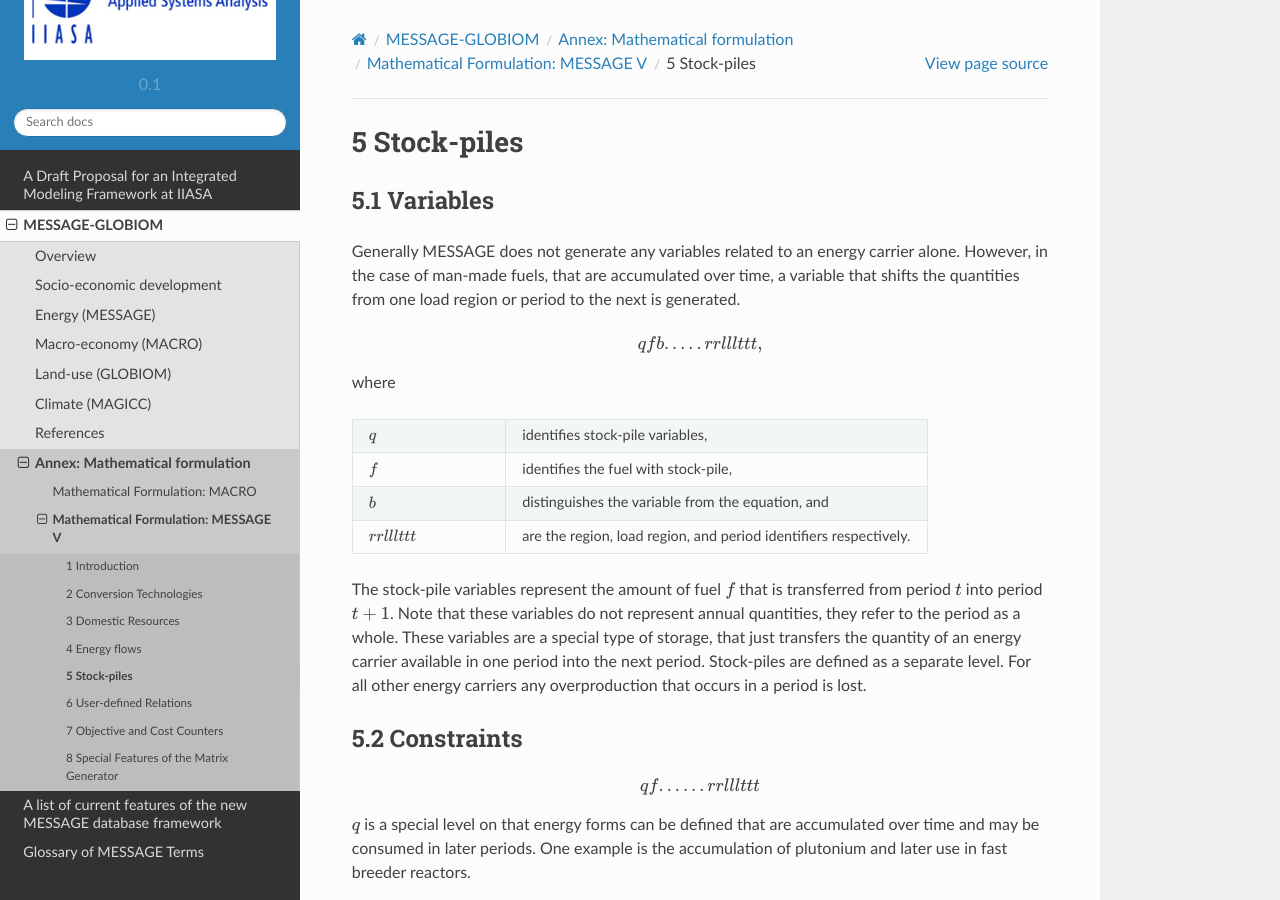
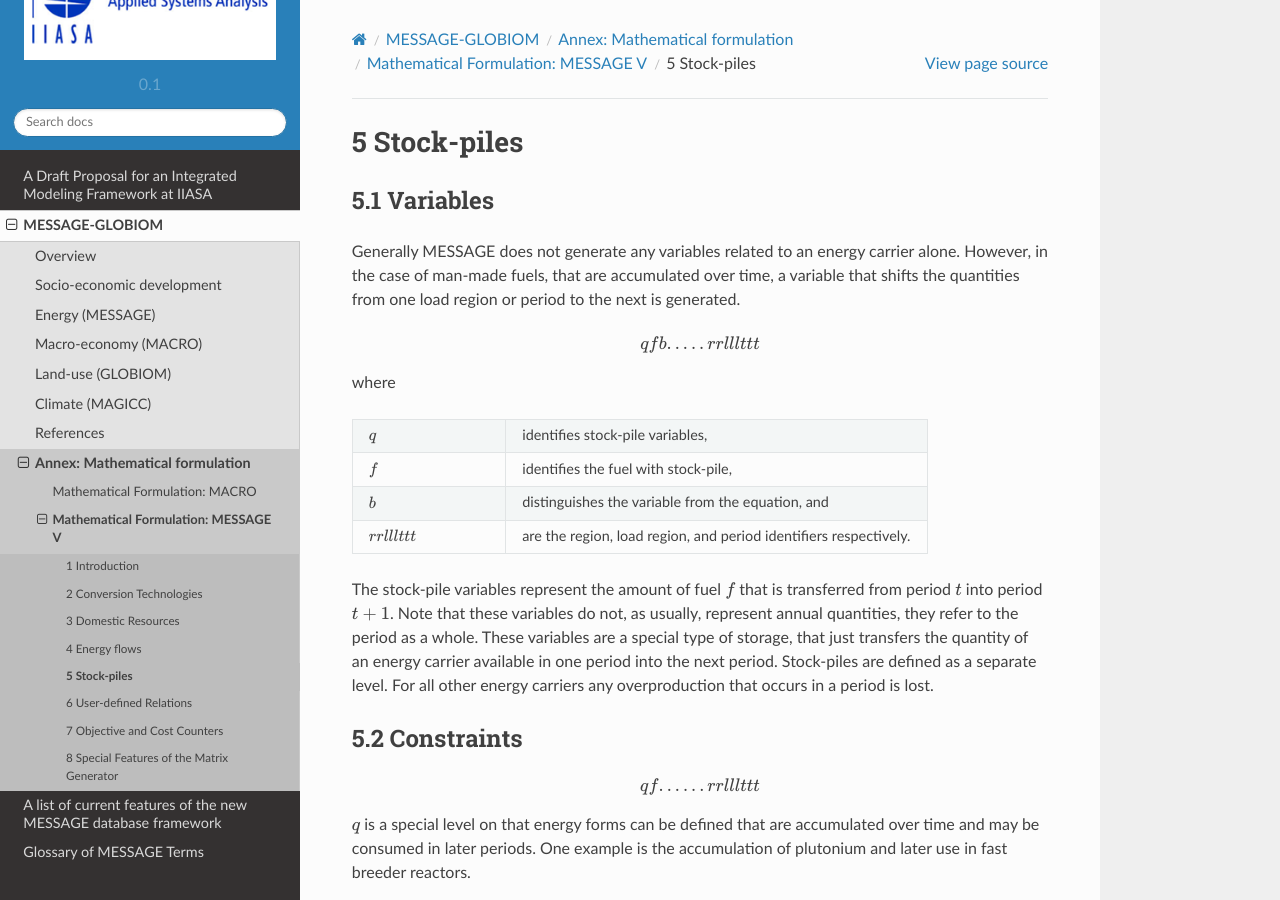
Before and after one commit to iiasa/message_doc, a Sphinx documentation site: the page built from source/message_globiom/annex/message/5_stock-piles.rst, in a window 1280 px wide and 900 px high. Built offline with Sphinx 7.4.7 and the Read the Docs theme 2.0.0, drawn with Linux system fonts in a browser that asks for light colours; pages that are not in the unit, such as notebooks, are missing from menus.

Commit message:
Update 5_stock-piles.rst

```diff
--- a/source/message_globiom/annex/message/5_stock-piles.rst
+++ b/source/message_globiom/annex/message/5_stock-piles.rst
@@ -9,7 +9,7 @@
 Generally MESSAGE does not generate any variables related to an energy carrier alone. However, in the case of man-made fuels, that are accumulated over time, a variable that shifts the quantities from one load region or period to the next is generated.
 
 .. math::
-   qfb.....rrlllttt,
+   qfb.....rrlllttt
 
 where
 
@@ -26,7 +26,7 @@ where
    * - :math:`rrlllttt`
      - are the region, load region, and period identifiers respectively.
 
-The stock-pile variables represent the amount of fuel :math:`f` that is transferred from period :math:`t` into period :math:`t + 1`. Note that these variables do not represent annual quantities, they refer to the period as a whole. These variables are a special type of storage, that just transfers the quantity of an energy carrier available in one period into the next period. Stock-piles are defined  as a separate level. For all other energy carriers any overproduction that occurs in a period is lost.
+The stock-pile variables represent the amount of fuel :math:`f` that is transferred from period :math:`t` into period :math:`t + 1`. Note that these variables do not, as usually, represent annual quantities, they refer to the period as a whole. These variables are a special type of storage, that just transfers the quantity of an energy carrier available in one period into the next period. Stock-piles are defined  as a separate level. For all other energy carriers any overproduction that occurs in a period is lost.
 
 5.2 	Constraints
 -----------------
```
